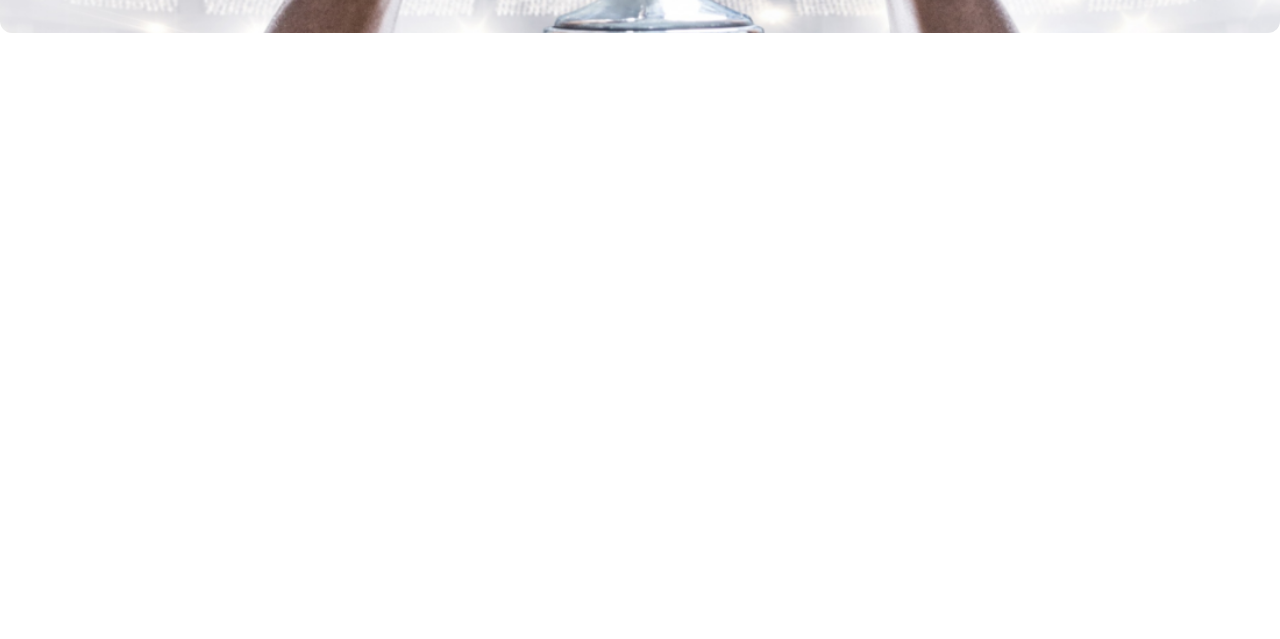
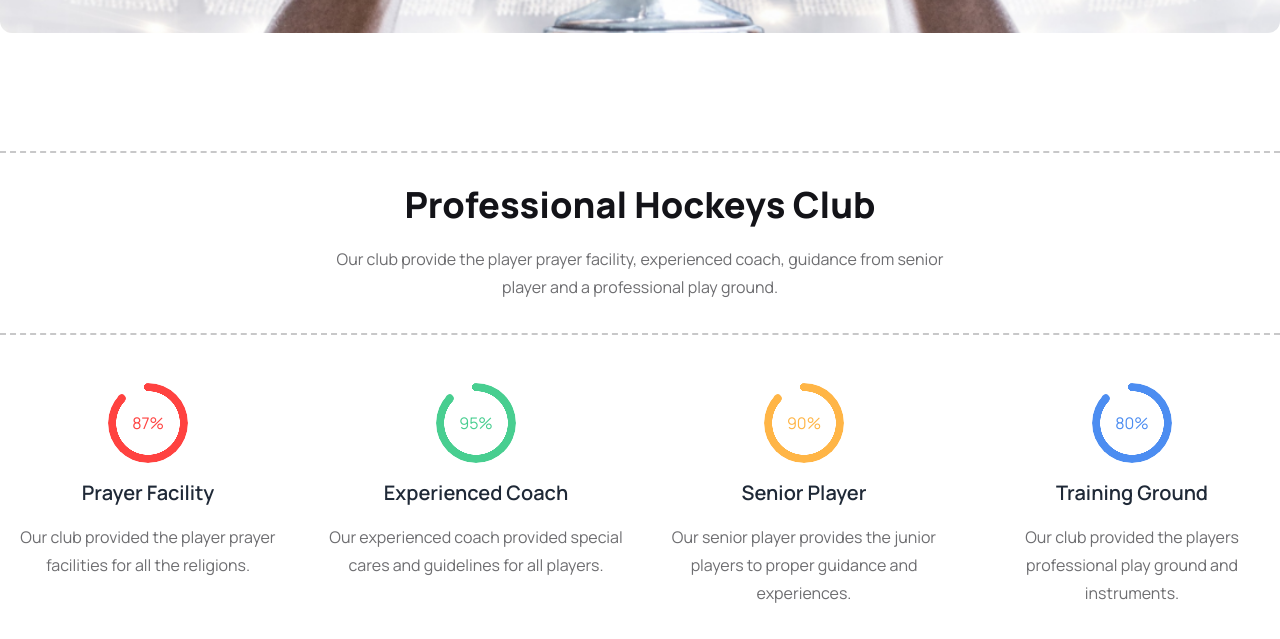
Before and after one commit to nawab25/Assignment3, a plain HTML site: page index.html in a window 1280 px wide. Shown: the part 755-1394 px from the top of the page. Before the commit the page ends 800 px from the top, so only its background shows below. Drawn offline with nearby package versions, Linux system fonts and the light colour scheme.

Commit message:
created the professional hockey seciton for all devices by tailwind

```diff
--- a/index.html
+++ b/index.html
@@ -73,9 +73,9 @@
                     <div class="mr-5 hidden md:block">
                         <img src="./Images/Frame.png" alt="">
                     </div>
-                    <a
-                        class="cursor-pointer bg-[#FF4240] hover:bg-red-600 hover:text-white duration-200
-                        md:py-3 py-2 md:px-8 px-3 rounded-md text-white font-bold text-[18px] md:text-xl text-center">Get Ticket</a>
+                    <a class="cursor-pointer bg-[#FF4240] hover:bg-red-600 hover:text-white duration-200
+                        md:py-3 py-2 md:px-8 px-3 rounded-md text-white font-bold text-[18px] md:text-xl text-center">Get
+                        Ticket</a>
                 </div>
             </div>
         </div>
@@ -84,57 +84,114 @@
         <section class="container mx-auto px-6 lg:px-0">
             <div class="carousel w-full">
                 <!-------------- Banner slide 1 ------------>
-                <div id="slide1" class="carousel-item relative w-full bg-[url(./images/1.png)] bg-cover bg-no-repeat bg-center h-[80vh] rounded-xl object-cover">
-                  <div class="absolute flex transform translate-y-56 md:left-10 left-1/2 -translate-x-1/2 md:-translate-x-0 top-1/2">
+                <div id="slide1"
+                    class="carousel-item relative w-full bg-[url(./images/1.png)] bg-cover bg-no-repeat bg-center h-[80vh] rounded-xl object-cover">
+                    <div
+                        class="absolute flex transform translate-y-56 md:left-10 left-1/2 -translate-x-1/2 md:-translate-x-0 top-1/2">
                         <a href="#slide4" class="btn btn-circle mr-5 bg-[#383838] text-white">❮</a>
                         <a href="#slide2" class="btn btn-circle bg-[#383838] text-white">❯</a>
                     </div>
                     <!-------------- Hero Card 1 ------------>
-                  <div class="lg:w-5/12 w-full lg:h-1/4 h-1/5 p-4 lg:p-8 md:w-1/2 md:h-1/3  bg-[#131318] rounded-xl absolute -bottom-44 md:bottom-9 md:right-9">
-                    <h3 class="font-extrabold md:text-2xl text-xl text-white mb-4">Meet all the heroes from the field</h3>
-                    <p class="text-[#a1a1a3] font-medium leading-6">Meet our heros whose dedication, perseverance, and skill have propelled them to the pinnacle of their respective games.</p>
+                    <div
+                        class="lg:w-5/12 w-full lg:h-1/4 h-1/5 p-4 lg:p-8 md:w-1/2 md:h-1/3  bg-[#131318] rounded-xl absolute -bottom-44 md:bottom-9 md:right-9">
+                        <h3 class="font-extrabold md:text-2xl text-xl text-white mb-4">Meet all the heroes from the
+                            field</h3>
+                        <p class="text-[#a1a1a3] font-medium leading-6">Meet our heros whose dedication, perseverance,
+                            and skill have propelled them to the pinnacle of their respective games.</p>
                     </div>
                 </div>
                 <!-------------- Banner slide 2 ------------>
-                <div id="slide2" class="carousel-item relative w-full bg-[url(./images/banner-2.jpg)] bg-cover bg-no-repeat bg-center h-[80vh] rounded-xl object-cover">
-                    <div class="absolute flex transform translate-y-56 md:left-10 left-1/2 -translate-x-1/2 md:-translate-x-0 top-1/2">
+                <div id="slide2"
+                    class="carousel-item relative w-full bg-[url(./images/banner-2.jpg)] bg-cover bg-no-repeat bg-center h-[80vh] rounded-xl object-cover">
+                    <div
+                        class="absolute flex transform translate-y-56 md:left-10 left-1/2 -translate-x-1/2 md:-translate-x-0 top-1/2">
                         <a href="#slide1" class="btn btn-circle mr-5 bg-[#383838] text-white">❮</a>
                         <a href="#slide3" class="btn btn-circle bg-[#383838] text-white">❯</a>
                     </div>
                     <!-------------- Hero Card 2 ------------>
-                    <div class="lg:w-5/12 w-full lg:h-1/4 h-1/5 p-4 lg:p-8 md:w-1/2 md:h-1/3  bg-[#131318] rounded-xl absolute -bottom-44 md:bottom-9 md:right-9">
-                        <h3 class="font-extrabold md:text-2xl text-xl text-white mb-4">Meet all the heroes from the field</h3>
-                        <p class="text-[#a1a1a3] font-medium leading-6">Meet our heros whose dedication, perseverance, and skill have propelled them to the pinnacle of their respective games.</p>
+                    <div
+                        class="lg:w-5/12 w-full lg:h-1/4 h-1/5 p-4 lg:p-8 md:w-1/2 md:h-1/3  bg-[#131318] rounded-xl absolute -bottom-44 md:bottom-9 md:right-9">
+                        <h3 class="font-extrabold md:text-2xl text-xl text-white mb-4">Meet all the heroes from the
+                            field</h3>
+                        <p class="text-[#a1a1a3] font-medium leading-6">Meet our heros whose dedication, perseverance,
+                            and skill have propelled them to the pinnacle of their respective games.</p>
                     </div>
                 </div>
                 <!-------------- Banner slide 3 ------------>
-                <div id="slide3" class="carousel-item relative w-full bg-[url(./images/banner-3.jpg)] bg-cover bg-no-repeat bg-center h-[80vh] rounded-xl object-cover">
-                    <div class="absolute flex transform translate-y-56 md:left-10 left-1/2 -translate-x-1/2 md:-translate-x-0 top-1/2">
+                <div id="slide3"
+                    class="carousel-item relative w-full bg-[url(./images/banner-3.jpg)] bg-cover bg-no-repeat bg-center h-[80vh] rounded-xl object-cover">
+                    <div
+                        class="absolute flex transform translate-y-56 md:left-10 left-1/2 -translate-x-1/2 md:-translate-x-0 top-1/2">
                         <a href="#slide2" class="btn btn-circle mr-5 bg-[#383838] text-white">❮</a>
                         <a href="#slide4" class="btn btn-circle bg-[#383838] text-white">❯</a>
                     </div>
                     <!-------------- Hero Card 3 ------------>
-                    <div class="lg:w-5/12 w-full lg:h-1/4 h-1/5 p-4 lg:p-8 md:w-1/2 md:h-1/3  bg-[#131318] rounded-xl absolute -bottom-44 md:bottom-9 md:right-9">
-                        <h3 class="font-extrabold md:text-2xl text-xl text-white mb-4">Meet all the heroes from the field</h3>
-                        <p class="text-[#a1a1a3] font-medium leading-6">Meet our heros whose dedication, perseverance, and skill have propelled them to the pinnacle of their respective games.</p>
+                    <div
+                        class="lg:w-5/12 w-full lg:h-1/4 h-1/5 p-4 lg:p-8 md:w-1/2 md:h-1/3  bg-[#131318] rounded-xl absolute -bottom-44 md:bottom-9 md:right-9">
+                        <h3 class="font-extrabold md:text-2xl text-xl text-white mb-4">Meet all the heroes from the
+                            field</h3>
+                        <p class="text-[#a1a1a3] font-medium leading-6">Meet our heros whose dedication, perseverance,
+                            and skill have propelled them to the pinnacle of their respective games.</p>
                     </div>
                 </div>
                 <!-------------- Banner slide 4 ------------>
-                <div id="slide4" class="carousel-item relative w-full bg-[url(./images/banner-4.jpg)] bg-cover bg-no-repeat bg-center h-[80vh] rounded-xl object-cover">
-                    <div class="absolute flex transform translate-y-56 md:left-10 left-1/2 -translate-x-1/2 md:-translate-x-0 top-1/2">
+                <div id="slide4"
+                    class="carousel-item relative w-full bg-[url(./images/banner-4.jpg)] bg-cover bg-no-repeat bg-center h-[80vh] rounded-xl object-cover">
+                    <div
+                        class="absolute flex transform translate-y-56 md:left-10 left-1/2 -translate-x-1/2 md:-translate-x-0 top-1/2">
                         <a href="#slide3" class="btn btn-circle mr-5 bg-[#383838] text-white">❮</a>
                         <a href="#slide1" class="btn btn-circle bg-[#383838] text-white">❯</a>
                     </div>
                     <!-------------- Hero Card 4 ------------>
-                    <div class="lg:w-5/12 w-full lg:h-1/4 h-1/5 p-4 lg:p-8 md:w-1/2 md:h-1/3  bg-[#131318] rounded-xl absolute -bottom-44 md:bottom-9 md:right-9">
-                        <h3 class="font-extrabold md:text-2xl text-xl text-white mb-4">Meet all the heroes from the field</h3>
-                        <p class="text-[#a1a1a3] font-medium leading-6">Meet our heros whose dedication, perseverance, and skill have propelled them to the pinnacle of their respective games.</p>
+                    <div
+                        class="lg:w-5/12 w-full lg:h-1/4 h-1/5 p-4 lg:p-8 md:w-1/2 md:h-1/3  bg-[#131318] rounded-xl absolute -bottom-44 md:bottom-9 md:right-9">
+                        <h3 class="font-extrabold md:text-2xl text-xl text-white mb-4">Meet all the heroes from the
+                            field</h3>
+                        <p class="text-[#a1a1a3] font-medium leading-6">Meet our heros whose dedication, perseverance,
+                            and skill have propelled them to the pinnacle of their respective games.</p>
                     </div>
                 </div>
 
             </div>
         </section>
     </header>
+
+    <main class="container mx-auto md:py-28 py-10 px-6 md:px-0">
+        <!------------------- Professional Hockey Section ----------------------->
+        <div class="text-center border-y-2 py-8 border-dashed border-[#c8c8c9]">
+            <h2 class="text-[#131318] font-extrabold pb-5 text-4xl">Professional Hockeys Club</h2>
+            <p class="md:w-1/2 w-full mx-auto text-[#6d6d70] leading-7">Our club provide the player prayer facility,
+                experienced coach, guidance from senior player and a
+                professional play ground.</p>
+        </div>
+        <div class="grid grid-cols-1 md:grid-cols-2 lg:grid-cols-4 gap-8 pt-12 text-center">
+            <div>
+                <div class="radial-progress text-[#ff4240]" style="--value:87;" role="progressbar">87%</div>
+                <h3 class="font-semibold text-xl py-4">Prayer Facility</h3>
+                <p class="text-[#6d6d70] leading-7">Our club provided the player prayer facilities for all the
+                    religions.</p>
+            </div>
+            <div>
+                <div class="radial-progress text-[#48ce90]" style="--value:87;" role="progressbar">95%</div>
+                <h3 class="font-semibold text-xl py-4">Experienced Coach</h3>
+                <p class="text-[#6d6d70] leading-7">Our experienced coach provided special cares and guidelines for all
+                    players.</p>
+            </div>
+            <div>
+                <div class="radial-progress text-[#ffb546]" style="--value:87;" role="progressbar">90%</div>
+                <h3 class="font-semibold text-xl py-4">Senior Player</h3>
+                <p class="text-[#6d6d70] leading-7">Our senior player provides the junior players to proper guidance and
+                    experiences.</p>
+            </div>
+            <div>
+                <div class="radial-progress text-[#4c8df1]" style="--value:87;" role="progressbar">80%</div>
+                <h3 class="font-semibold text-xl py-4">Training Ground</h3>
+                <p class="text-[#6d6d70] leading-7">Our club provided the players professional play ground and
+                    instruments.</p>
+            </div>
+        </div>
+
+    </main>
 </body>
 
 </html>
```
Lines whose indentation alone changed are shown as unchanged.
